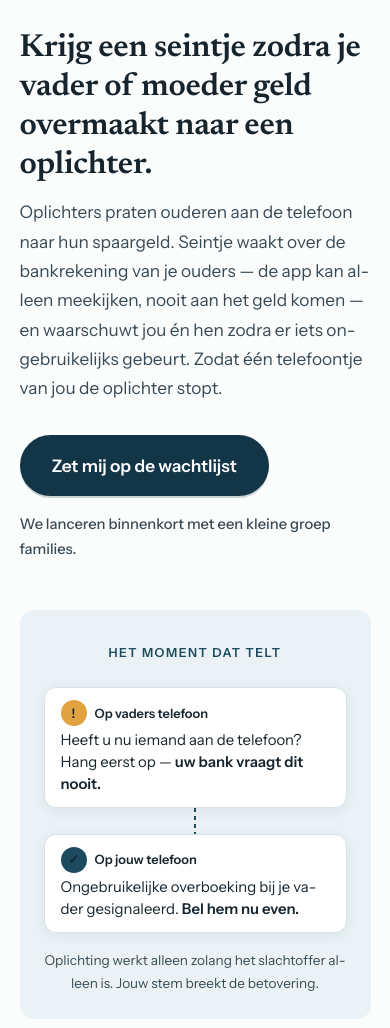
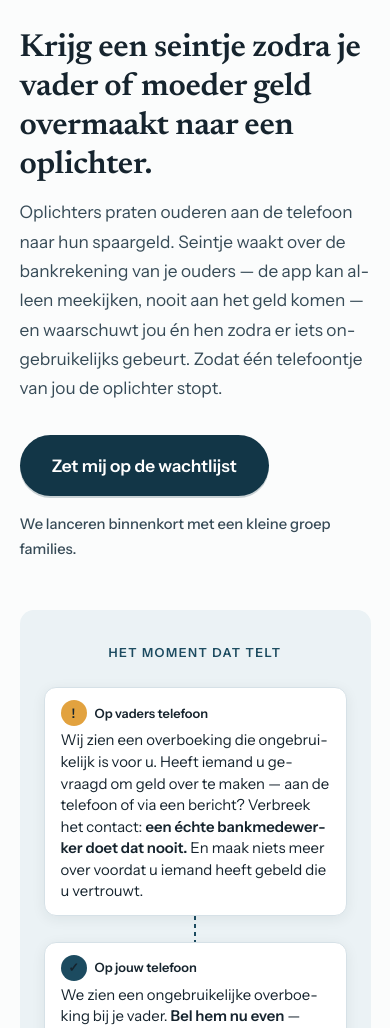
Before and after one commit to goosbarentsen/seintje, a plain HTML site: page site/index.html in a window 390 px wide. Shown: the part 72-1100 px from the top of the page. Drawn offline with Linux system fonts and the light colour scheme.

Commit message:
Rewrite alert-visual copy: no live-monitoring implication, safer scam guidance
- Parent alert: explicit that this is a flagged unusual transfer (not
  a live phone-call intervention), tells them to break contact and
  not transfer anything further until they've called someone they
  trust - matches how detection actually works (hours after the
  transfer, aimed at stopping the next one in the sequence)
- Child alert: same 'bel hem nu even' action, added 'jouw stem is
  genoeg'
- Caption: replaced fairy-tale phrasing ('betovering') with plainer
  language about breaking isolation

Verified: cards render fully readable at 390px and desktop (no CSS
changes needed), contrast unchanged (AAA)

```diff
--- a/site/index.html
+++ b/site/index.html
@@ -397,15 +397,15 @@
     <div class="alerts">
       <div class="alert warn">
         <div class="who"><span class="badge">!</span><span>Op vaders telefoon</span></div>
-        <p>Heeft u nu iemand aan de telefoon? Hang eerst op — <strong>uw bank vraagt dit nooit.</strong></p>
+        <p>Wij zien een overboeking die ongebruikelijk is voor u. Heeft iemand u gevraagd om geld over te maken — aan de telefoon of via een bericht? Verbreek het contact: <strong>een échte bankmedewerker doet dat nooit.</strong> En maak niets meer over voordat u iemand heeft gebeld die u vertrouwt.</p>
       </div>
       <div class="thread" aria-hidden="true"></div>
       <div class="alert">
         <div class="who"><span class="badge">✓</span><span>Op jouw telefoon</span></div>
-        <p>Ongebruikelijke overboeking bij je vader gesignaleerd. <strong>Bel hem nu even.</strong></p>
+        <p>We zien een ongebruikelijke overboeking bij je vader. <strong>Bel hem nu even</strong> — jouw stem is genoeg.</p>
       </div>
     </div>
-    <p class="foot">Oplichting werkt alleen zolang het slachtoffer alleen is. Jouw stem breekt de betovering.</p>
+    <p class="foot">Oplichters houden hun slachtoffer aan de lijn, onder druk, alleen. Eén telefoontje van jou doorbreekt dat.</p>
   </div>
 </div>
 
```
